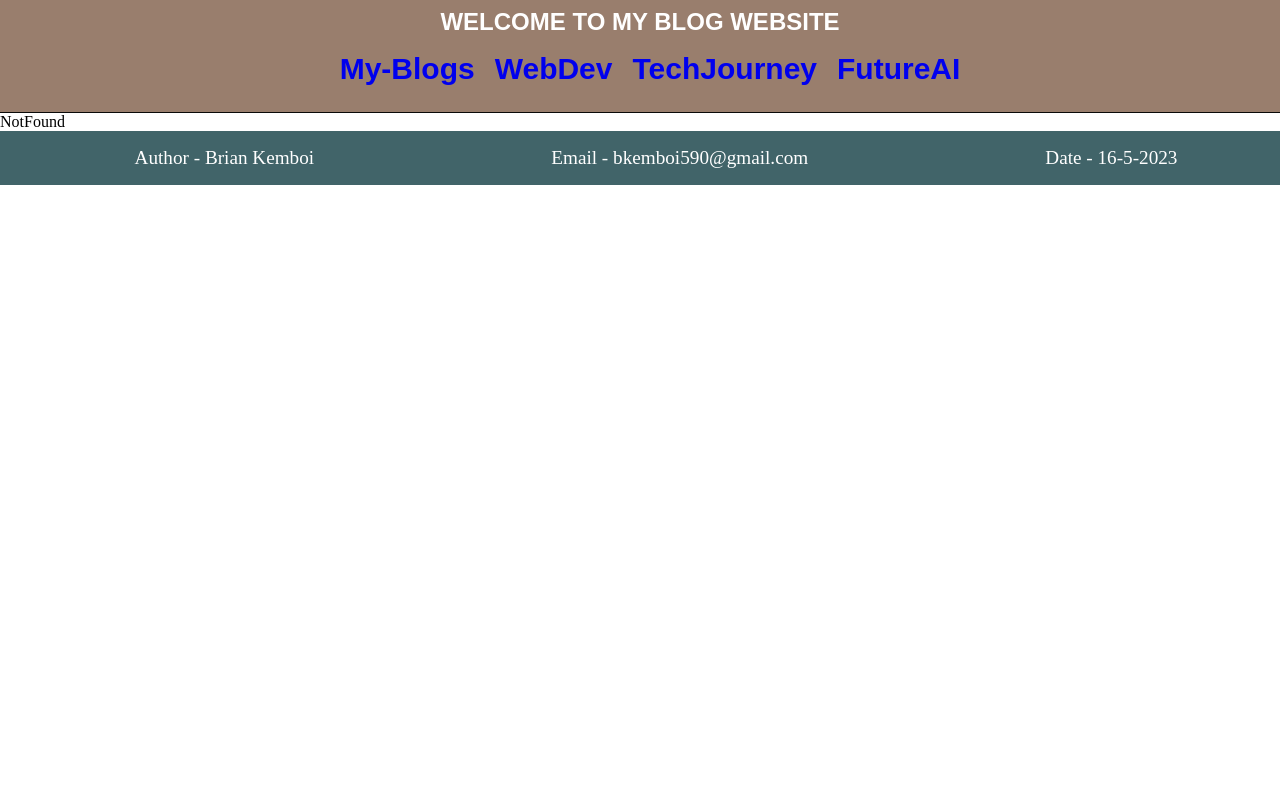
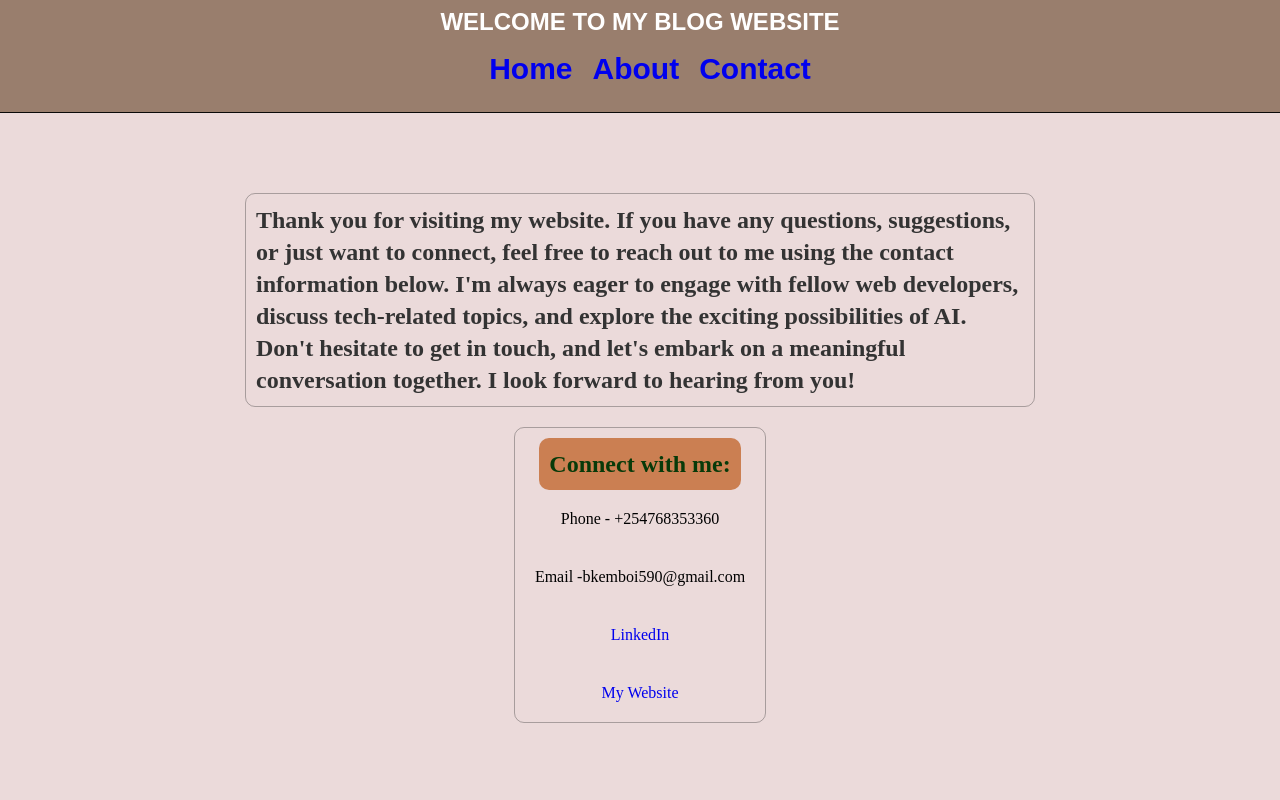
Before and after one commit to kemboi590/Blog-Website, a React (Vite) app: page /contacts in a window 1280 px wide. Shown: the top 800 px of the page. Built offline with nearby package versions, Linux system fonts and the light colour scheme.

Commit message:
added more features to my web page

```diff
--- a/src/App.jsx
+++ b/src/App.jsx
@@ -15,22 +15,21 @@ import WebDev from './pages/WebDev'
 import TechJourney from './pages/TechJourney'
 import FutureAI from './pages/FutureAI'
 import NotFound from './pages/NotFound'
+import About from './pages/About'
+import Contacts from './pages/Contacts'
 
 function App() {
 
   return (
     <>
-      {/* <Header />
-      <Blogs />
-      <Footer /> */}
-
-
 
       <Router>
         <Header />
         <Routes>
 
           <Route path="/" element={<Blogs />} />
+          <Route path="/about" element={<About />} />
+          <Route path="/contacts" element={<Contacts/>} />
           <Route path="/webdev" element={<WebDev />} />
           <Route path="/techjourney" element={<TechJourney />} />
           <Route path="/futureai" element={<FutureAI />} />
@@ -40,12 +39,6 @@ function App() {
         <Footer />
       </Router>
 
-
-{/* PAGES */}
-      {/* <WebDev /> */}
-      {/* <TechJourney /> */}
-      {/* <FutureAI/> */}
-
     </>
   )
 }
--- a/src/components/footer/Footer.jsx
+++ b/src/components/footer/Footer.jsx
@@ -8,10 +8,10 @@ console.log(today);
 function Footer() {
   return (
       <div>
-          <ul>
-              <li>Author - <span>Brian Kemboi</span></li>
-              <li>Email - <span>bkemboi590@gmail.com</span> </li>
-        <li>Date - <span>{date }</span></li>
+          <ul className='footerUl'>
+              <li className='footerList'>Author - <span>Brian Kemboi</span></li>
+              <li className='footerList'>Email - <span>bkemboi590@gmail.com</span> </li>
+             <li className='footerList'>Date - <span>{date }</span></li>
           </ul>
     </div>
   )
--- a/src/components/footer/footer.css
+++ b/src/components/footer/footer.css
@@ -1,4 +1,4 @@
-ul{
+.footerUl{
     list-style: none;
     display: flex;
     justify-content: space-around;
--- a/src/components/header/Header.jsx
+++ b/src/components/header/Header.jsx
@@ -2,7 +2,7 @@ import React from 'react'
 import './header.css'
 
 import { Link } from 'react-router-dom'
-import {AiFillHome} from 'react-icons/ai'
+
 
 
 function Header() {
@@ -10,10 +10,9 @@ function Header() {
       <div  className='header-section'>
       <h1>WELCOME TO MY BLOG WEBSITE</h1>
       <div className="headerLinks">
-      <Link to='/' className='linkitem'>My-Blogs </Link>
-      <Link to='/webdev' className='linkitem'>WebDev </Link>
-      <Link to='/techjourney' className='linkitem'>TechJourney </Link>
-      <Link to='/futureai' className='linkitem'>FutureAI </Link>
+      <Link to='/' className='linkitem'>Home </Link>
+      <Link to='/about' className='linkitem'>About </Link>
+      <Link to='/contacts' className='linkitem'>Contact </Link>
       </div>
 
 
--- /dev/null
+++ b/src/pages/About.jsx
@@ -0,0 +1,30 @@
+import React from 'react'
+import './about.css'
+import kemboi from '/src/assets/Images/kemboi.jpg';
+
+function About() {
+  return (
+    <div className='aboutPage'>
+    <div className="containImage">
+    <img src={kemboi} alt="kemboi" className='myImage'/>
+    </div>
+    <div className="about-content">
+        <p>
+
+            Welcome to my blog, where I explore web development,
+            share my tech journey, and discuss the future of AI. As a web developer,
+            I dive into topics such as front-end and back-end development, responsive
+            design, and UX. I also share my experiences and insights, offering
+            inspiration to fellow developers. Additionally, I delve into the
+            transformative potential of AI in web development, from chatbots to data
+            analysis. Join me on this exciting journey as we unravel the mysteries of
+            coding, embrace continuous learning, and shape the digital world of tomorrow.
+        </p>
+    </div>
+
+
+</div>
+  )
+}
+
+export default About
--- /dev/null
+++ b/src/pages/Contacts.jsx
@@ -0,0 +1,30 @@
+import React from 'react'
+import './contact.css'
+
+
+
+function Contacts() {
+  return (
+      <div className='contact-Page'>
+          <h4>
+              Thank you for visiting my website. If you have any questions, suggestions, or just want
+              to connect, feel free to reach out to me using the contact information below. I'm always
+              eager to engage with fellow web developers, discuss tech-related topics, and explore the
+              exciting possibilities of AI. Don't hesitate to get in touch, and let's embark on a meaningful
+              conversation together. I look forward to hearing from you!
+          </h4>
+          <div className="contac-details">
+              <ul className='myUl'>
+                  <h2>Connect with me:</h2>
+                  <li className='mylist'>Phone - +254768353360</li>
+                  <li className='mylist'>Email -bkemboi590@gmail.com</li>
+                  <li className='mylist'><a href="https://www.linkedin.com/in/kibichii-brian/">LinkedIn</a></li>
+                  <li className='mylist'><a href="https://polite-hill-0a3e25203.2.azurestaticapps.net/">My Website</a></li>
+              </ul>
+          </div>
+
+      </div>
+  )
+}
+
+export default Contacts
--- /dev/null
+++ b/src/pages/about.css
@@ -0,0 +1,39 @@
+.aboutPage{
+    background-color: rgba(225, 199, 199, 0.661);
+    height: 100vh;
+    display: flex;
+    justify-content: center;
+    align-items: center;
+
+}
+.about-content{
+    width: 50%;
+    margin-left: 20px;
+    border: 1px solid #3333335d;
+    border-radius: 10px;
+}
+.about-content p{
+    font-size: 1.5rem;
+    line-height: 2rem;
+    color: #333;
+    margin-bottom: 1rem;
+    padding-left: 40px;
+}
+.containImage{
+
+    height: 350px;
+    width: 350px;
+
+
+
+
+}
+.myImage{
+    height: 100%;
+    width: 100%;
+    border-radius: 50%;
+    border: 2px solid #3333338e;
+    box-shadow: 0 0 10px rgba(0, 0, 0, 0.219);
+
+
+}
--- /dev/null
+++ b/src/pages/contact.css
@@ -0,0 +1,44 @@
+.contact-Page{
+    height: 100vh;
+    display: flex;
+    flex-direction: column;
+    align-items: center;
+   background-color: rgba(225, 199, 199, 0.661);;
+}
+
+.contact-Page h4{
+    width: 60%;
+    border: 1px solid #3333335d;
+    font-size: 1.5rem;
+    line-height: 2rem;
+    color: #333;
+    margin-top: 80px;
+    border-radius: 10px;
+    padding: 10px;
+}
+.myUl{
+    display: flex;
+    flex-direction: column;
+    justify-content: center;
+    align-items: center;
+    margin-top: 20px;
+    border: 1px solid #3333335d;
+    border-radius: 10px;
+}
+.myUl h2{
+    font-size: 1.5rem;
+    line-height: 2rem;
+    margin-top: 10px;
+    border-radius: 10px;
+    padding: 10px;
+    text-align: center;
+    color: #073A09;
+    background-color: #c06024bf;
+}
+.mylist{
+    display: flex;
+    justify-content: center;
+    align-items: center;
+    width: 100%;
+    padding:  20px;
+}
```
Also changed, not shown: src/pages/Home.jsx (deleted, +0 -9 lines), src/assets/Images/kemboi.jpg (added), src/components/myblogs/links.js (deleted).
